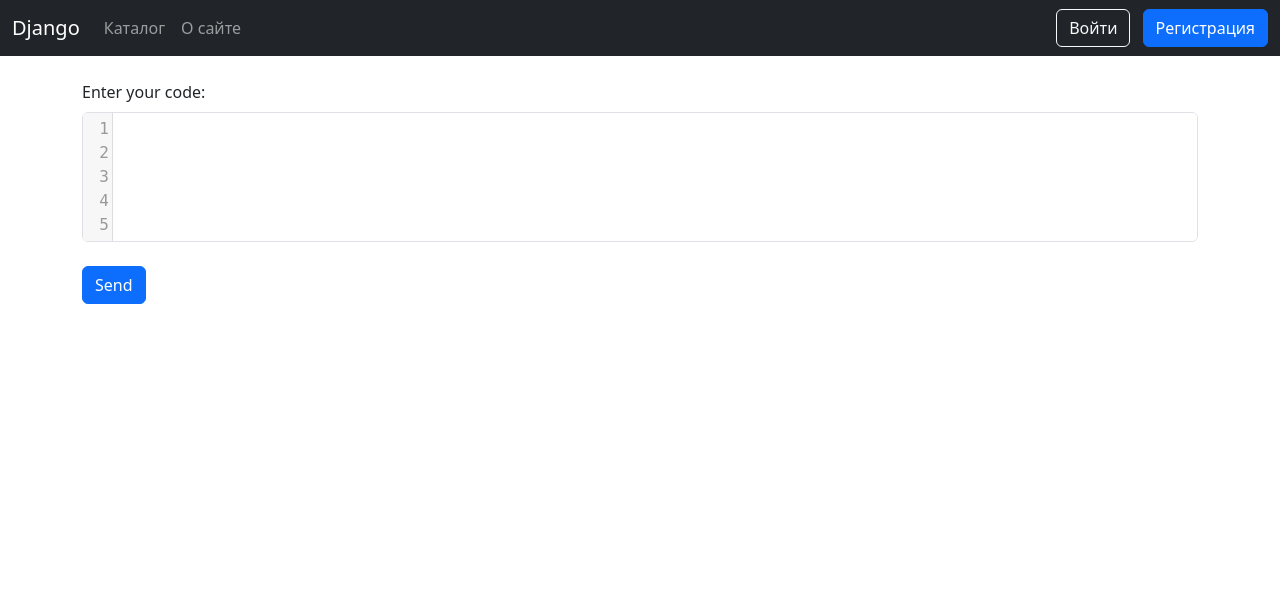
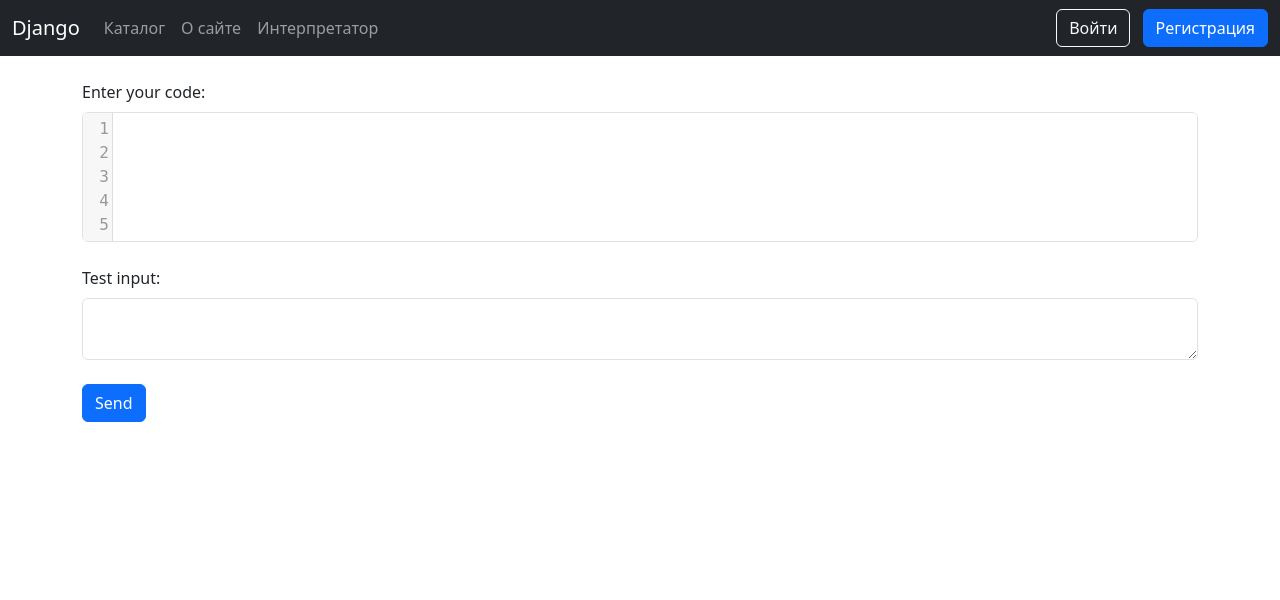
Before and after one commit to Kirill-Magankov/django-course-project, a Django app: page /code/ in a window 1280 px wide. Shown: the top 600 px of the page. Run offline with Django 4.2, Linux system fonts and the light colour scheme; some libraries are stand-ins or nearby versions.

Commit message:
[Classwork] 2023-12-13. Added stdin to code view

```diff
--- a/course_project/templates/tester_app/code.html
+++ b/course_project/templates/tester_app/code.html
@@ -28,6 +28,9 @@
             <textarea name='code_block' id='code_block'></textarea>
         </div>
 
+        <label class="form-label mt-4" for="testInput">Test input:</label>
+        <textarea class="form-control" id="testInput" rows="2" name="test_input"></textarea>
+
         {% if result or error %}
         <div class="mt-4">
             <p>Test output:</p>
--- a/course_project/templates/tester_app/header.html
+++ b/course_project/templates/tester_app/header.html
@@ -13,6 +13,7 @@
                 <ul class="navbar-nav me-auto">
                     <li class="nav-item"><a class="nav-link" href="{% url 'index' %}">Каталог</a></li>
                     <li class="nav-item"><a class="nav-link" href="{% url 'about' %}">О сайте</a></li>
+                    <li class="nav-item"><a class="nav-link" href="{% url 'code' %}">Интерпретатор</a></li>
                 </ul>
 
                 {% if user.is_authenticated %}
--- a/course_project/tester_app/views.py
+++ b/course_project/tester_app/views.py
@@ -132,6 +132,27 @@ def profile_save(request):
     return render(request, 'tester_app/profile.html', context)
 
 
+def run_code(code, input_data):
+    # Запуск процесса Python с блоком кода
+    process = subprocess.Popen(['python3', '-c', code],
+                               stdin=subprocess.PIPE,
+                               stdout=subprocess.PIPE,
+                               stderr=subprocess.PIPE)
+
+    # Ввод данных в stdin
+    process.stdin.write(input_data.encode('utf-8'))
+    process.stdin.close()
+
+    errors = process.stderr.read()
+
+    # Получение вывода из stdout
+    output_data = process.stdout.read()
+
+    # Ожидание завершения процесса
+    process.wait()
+    return output_data.decode('utf-8'), errors.decode('utf-8')
+
+
 def code_view(request):
     context['title'] = 'Code execution'
     context['error'] = ''
@@ -139,41 +160,31 @@ def code_view(request):
 
     if request.method == 'POST':
         code_block = request.POST.get('code_block')
+        test_input = request.POST.get('test_input')
+        context['data'] = code_block
 
         try:
-            output = subprocess.run(['python3'], input=code_block, capture_output=True, text=True)
+            output, error = run_code(code_block, test_input)
+            result = output
 
-            result = output.stdout
-            if error := output.stderr:
+            if error:
                 context['error'] = error
-
-            if output.stdout == '':
+            if not output:
                 result = 'Empty response'
 
             context['result'] = result
         except Exception as e:
             print(e)
 
-        # user_globals = {}
-        # user_locals = {}
-        # code_block = request.POST.get('code_block')
-        # try:
-        #     exec(code_block, user_globals, user_locals)
-        #     context['result'] = user_locals
-        # except Exception as e:
-        #     error_message = f"Ошибка выполнения кода: {str(e)}"
-        #     print(error_message)
-
     return render(request, 'tester_app/code.html', context)
 
 
-@transaction.atomic
 @login_required(login_url='login')
 def testing_view(request, test_slug):
     context['title'] = 'Тестирование'
     context['has_header'] = True
     testing_data = Testing.objects.get(slug=test_slug)
-    questions = testing_data.question_set
+    questions = testing_data.question_set.order_by('?')
     context['data'] = {'test': testing_data,
                        'questions': questions.all}
 
```
Also changed, not shown: course_project/db.sqlite3.
